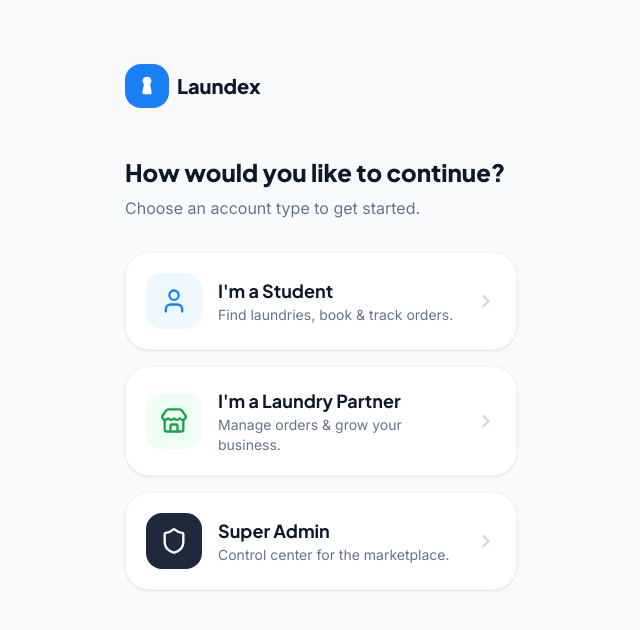
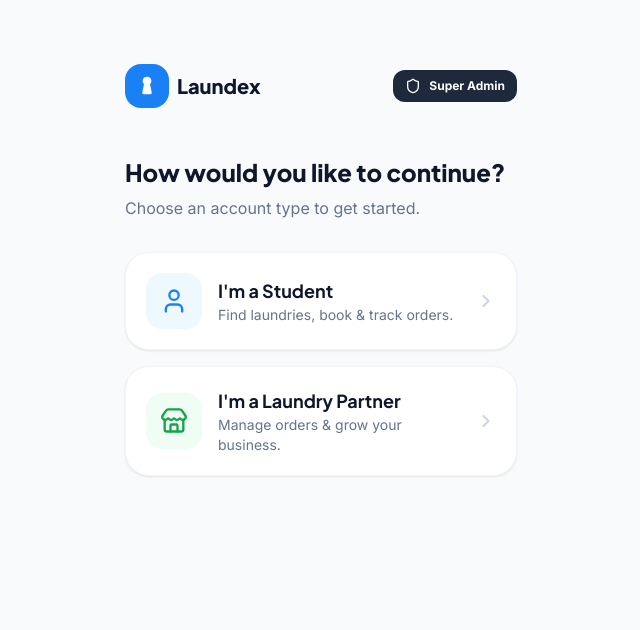
Before and after one commit to 4478-22/Laundry_project, a React (Vite) app: page /mode in a window 1280 px wide. Shown: the top 630 px of the page, without its empty margins (319-959 px from the left). Built offline with nearby package versions, Linux system fonts and the light colour scheme.

Commit message:
Move Super Admin button to header icon

```diff
--- a/src/screens/shared/ModeSelectScreen.tsx
+++ b/src/screens/shared/ModeSelectScreen.tsx
@@ -13,6 +13,7 @@ export function ModeSelectScreen({ onSelectStudent, onSelectPartner, onSelectAdm
 
   return (
     <div className="flex min-h-screen flex-col bg-neutral-50 px-6 pt-16 pb-10">
+      <div className="flex items-center justify-between">
         <div className="flex items-center gap-2">
           <div className="flex h-11 w-11 items-center justify-center rounded-2xl bg-primary-600 text-white">
             <svg viewBox="0 0 48 48" fill="none" className="h-7 w-7">
@@ -21,6 +22,19 @@ export function ModeSelectScreen({ onSelectStudent, onSelectPartner, onSelectAdm
             </svg>
           </div>
           <span className="font-display text-xl font-extrabold text-neutral-900">Laundex</span>
+        </div>
+        {onSelectAdmin && (
+          <button
+            onClick={() => {
+              setMode("admin");
+              onSelectAdmin();
+            }}
+            className="flex items-center gap-2 rounded-xl bg-neutral-800 px-3 py-2 text-white transition-all active:scale-95"
+          >
+            <Shield className="h-4 w-4" />
+            <span className="text-xs font-bold">Super Admin</span>
+          </button>
+        )}
       </div>
 
       <h1 className="mt-12 font-display text-2xl font-extrabold text-neutral-900">
@@ -67,26 +81,6 @@ export function ModeSelectScreen({ onSelectStudent, onSelectPartner, onSelectAdm
           </div>
         </button>
 
-        {onSelectAdmin && (
-          <button
-            onClick={() => {
-              setMode("admin");
-              onSelectAdmin();
-            }}
-            className="card w-full p-5 text-left transition-all hover:shadow-card-hover active:scale-[0.99]"
-          >
-            <div className="flex items-center gap-4">
-              <div className="flex h-14 w-14 items-center justify-center rounded-2xl bg-neutral-800 text-white">
-                <Shield className="h-7 w-7" />
-              </div>
-              <div className="flex-1">
-                <h3 className="font-display text-lg font-bold text-neutral-900">Super Admin</h3>
-                <p className="text-sm text-neutral-500">Control center for the marketplace.</p>
-              </div>
-              <Chevron />
-            </div>
-          </button>
-        )}
       </div>
     </div>
   );
```
Lines whose indentation alone changed are shown as unchanged.
